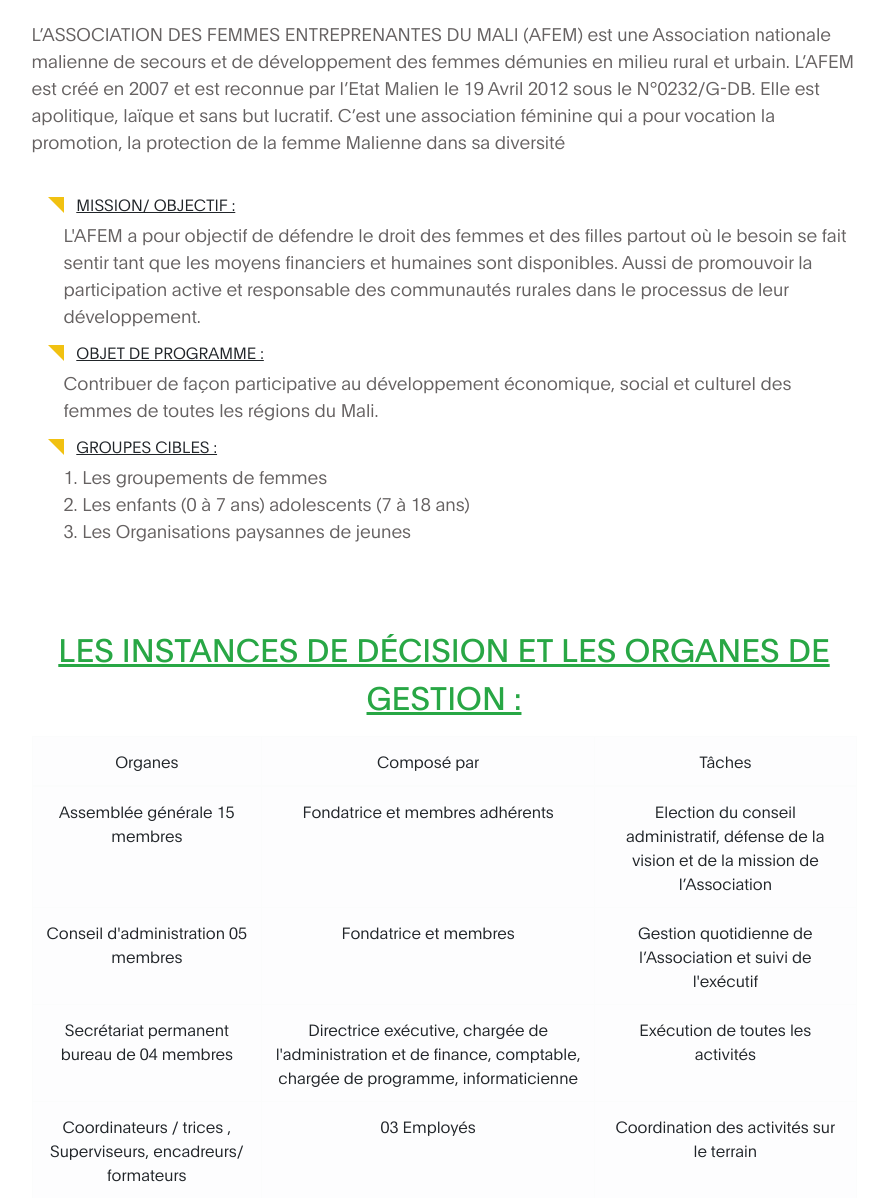
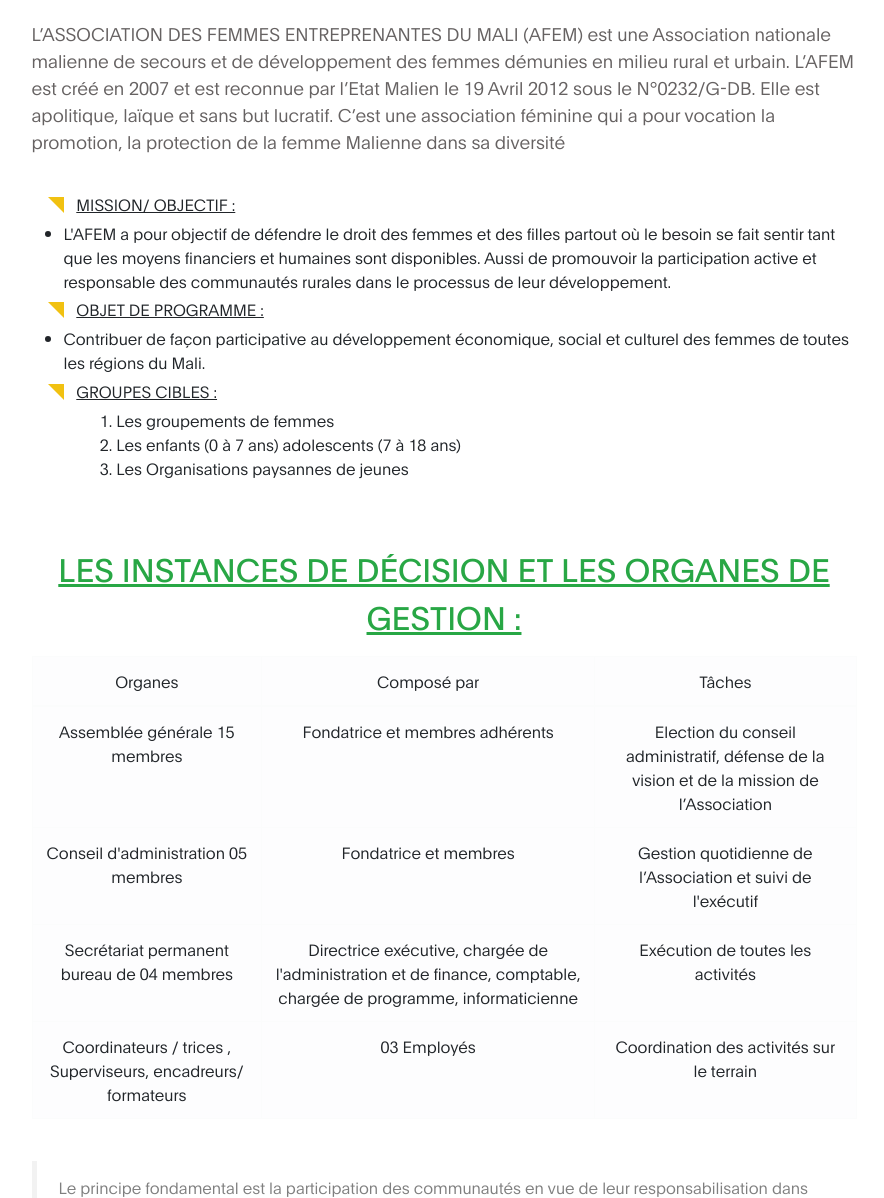
Before and after one commit to Logic-pro263/AFEM-Project-Website, a PHP site: page /blog-detail.php in a window 1280 px wide. Shown: the part 1097-2295 px from the top of the page, without its empty margins (196-1080 px from the left). Run offline with PHP 8.4, Linux system fonts and the light colour scheme.

Commit message:
Fixed some lines of code on the 'blog-detail, style, plusDePhoto' files

```diff
--- a/blog-detail.php
+++ b/blog-detail.php
@@ -18,7 +18,7 @@
   <meta name="viewport" content="width=device-width, initial-scale=1, maximum-scale=1">
 
 
-  <!--------Link---------->
+  <!-- Link -->
   <link rel="shortcut icon" type="image/png" href="images/logo.png">
   <link rel="stylesheet" href="css/bootstrap.min.css">
   <link rel="stylesheet" href="css/font-awesome.min.css">
@@ -109,19 +109,22 @@
             dans sa diversité</p>
 
           <ul class="list-detail py-3">
-            <li><span class="uc">Mission/ objectif :</span></li>
-            <p>L'AFEM a pour objectif de défendre le droit des femmes et des filles partout où le besoin se fait sentir
+            <li class="icon"><span class="uc">Mission/ objectif :</span></li>
+            <li>L'AFEM a pour objectif de défendre le droit des femmes et des filles partout où le besoin se fait sentir
               tant que les moyens financiers et humaines sont disponibles. Aussi de promouvoir la participation active
-              et responsable des communautés rurales dans le processus de leur développement.</p>
+              et responsable des communautés rurales dans le processus de leur développement.</li>
 
-            <li><span class="uc">Objet de programme :</span></li>
-            <p>Contribuer de façon participative au développement économique, social et culturel des femmes de toutes
-              les régions du Mali.</p>
+            <li class="icon"><span class="uc">Objet de programme :</span></li>
+            <li>Contribuer de façon participative au développement économique, social et culturel des femmes de toutes
+              les régions du Mali.</li>
 
-            <li><span class="uc">Groupes cibles :</span></li>
-            <p>1. Les groupements de femmes <br>
-              2. Les enfants (0 à 7 ans) adolescents (7 à 18 ans)<br>
-              3. Les Organisations paysannes de jeunes</p>
+            <li class="icon"><span class="uc">Groupes cibles :</span>
+            <ol>
+            <li>Les groupements de femmes</li>
+            <li>Les enfants (0 à 7 ans) adolescents (7 à 18 ans)</li>
+            <li>Les Organisations paysannes de jeunes</li>
+            </ol>
+             </li>
           </ul>
 
           <h2 class="mt-5 mb-3 text-success ts">Les instances de décision et les organes de gestion :</h2>
@@ -277,7 +280,7 @@
         </div>
         <div class="video">
           <div class="embed-responsive embed-responsive-16by9">
-            <iframe width="560" height="315" src="https://www.youtube.com/embed/videoseries?list=PLCq4OLLWoPb4LQjkqtPe-HxFdRpp64FDs" frameborder="0" allow="accelerometer; autoplay=1; clipboard-write; encrypted-media; gyroscope; picture-in-picture" allowfullscreen></iframe>
+            <iframe class="vid" src="https://www.youtube.com/embed/videoseries?list=PLCq4OLLWoPb4LQjkqtPe-HxFdRpp64FDs" frameborder="0" allow="accelerometer; autoplay=1; clipboard-write; encrypted-media; gyroscope; picture-in-picture" allowfullscreen></iframe>
           </div>
         </div>
         </div>
@@ -285,7 +288,7 @@
     </div>
   </section>
 
-<!--------FOOTER---------->
+<!-- FOOTER -->
   <footer class="site-footer">
     <div class="container">
       <div class="row">
--- a/css/style.css
+++ b/css/style.css
@@ -419,13 +419,13 @@ Contact: +223 73 45 16 76 //
     position: relative;
   }
 
-  .list-detail li {
+  .list-detail .icon {
     display: block;
     list-style: none;
     margin: 0.6em 0 0 0.8em;
   }
 
-  .list-detail li::before {
+  .list-detail .icon::before {
     content: "";
     width: 0;
     height: 0;
@@ -550,6 +550,10 @@ Contact: +223 73 45 16 76 //
     background-color: var(--primary-color);
     border-radius: 10px;
     color: var(--project-bg);
+  }
+  .vid{
+    width: 560px;
+    height: 315px;
   }
   .img1{
     text-align: center;
```
Also changed, not shown: plusDePhoto.php (+11 -11 lines).
